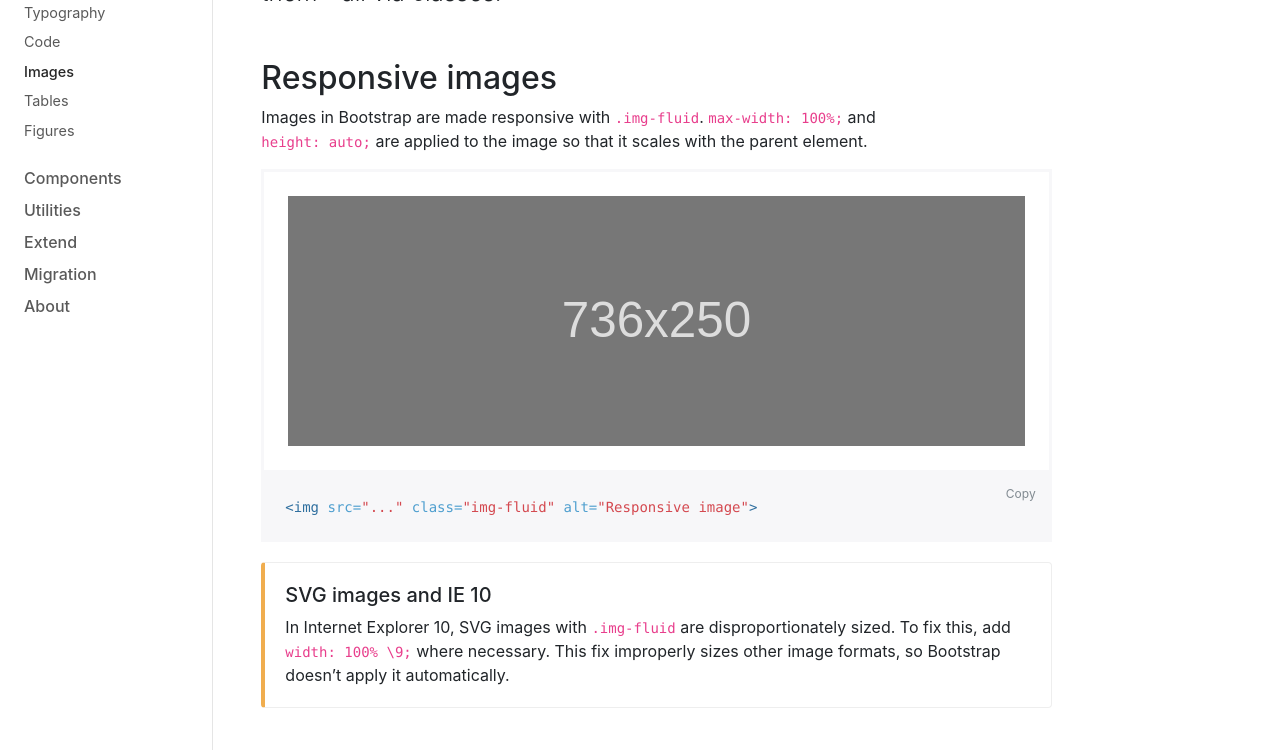
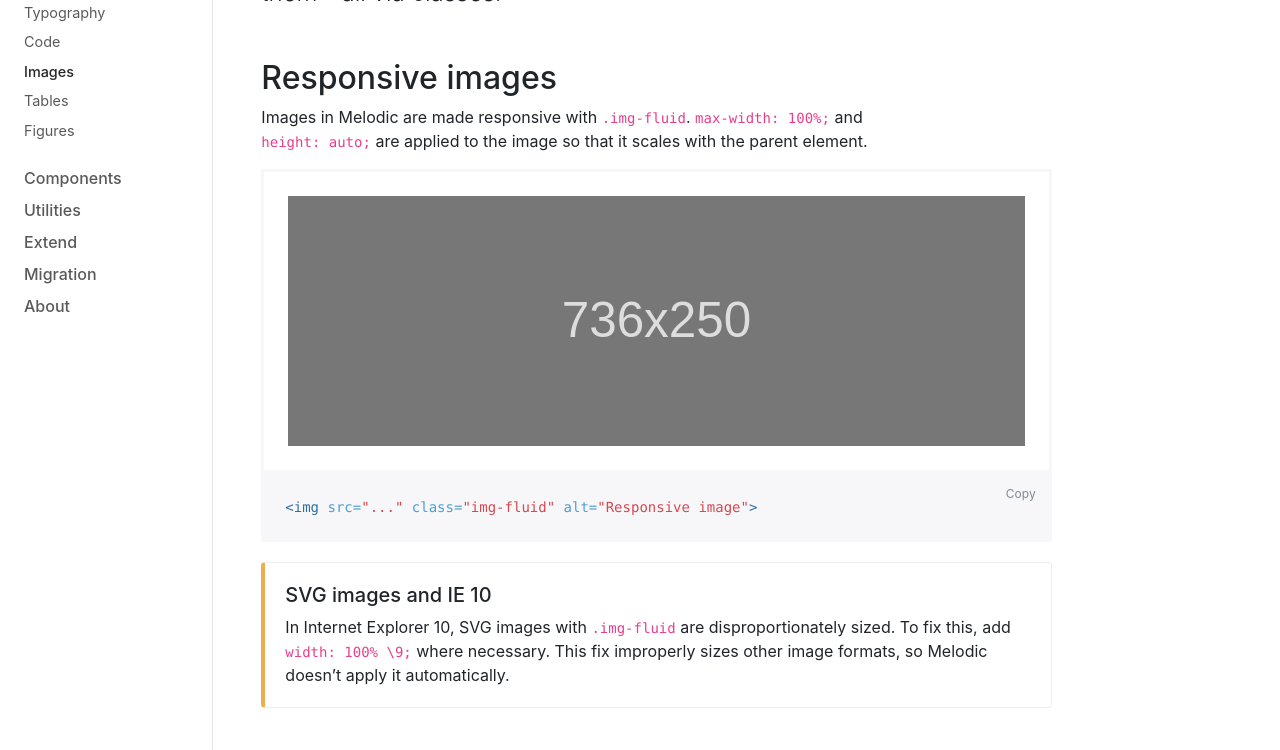
Before and after one commit to arielkirkwood/melodic-web, a Jekyll site: the page built from docs/4.0/content/images.md, in a window 1280 px wide and 1400 px high. Shown: the part 295-1045 px from the top of the window. Built offline with Jekyll 4.4.1, drawn with Linux system fonts in a browser that asks for light colours; nearby versions of some CDN libraries; comment, search, counter and statistics services are not loaded; the table of contents is made by our own code.

Commit message:
Update Content Images page

```diff
--- a/docs/4.0/content/images.md
+++ b/docs/4.0/content/images.md
@@ -8,7 +8,7 @@ toc: true
 
 ## Responsive images
 
-Images in Bootstrap are made responsive with `.img-fluid`. `max-width: 100%;` and `height: auto;` are applied to the image so that it scales with the parent element.
+Images in Melodic are made responsive with `.img-fluid`. `max-width: 100%;` and `height: auto;` are applied to the image so that it scales with the parent element.
 
 <div class="bd-example">
   <img data-src="holder.js/100px250" class="img-fluid" alt="Generic responsive image">
@@ -21,7 +21,7 @@ Images in Bootstrap are made responsive with `.img-fluid`. `max-width: 100%;` an
 {% callout warning %}
 ##### SVG images and IE 10
 
-In Internet Explorer 10, SVG images with `.img-fluid` are disproportionately sized. To fix this, add `width: 100% \9;` where necessary. This fix improperly sizes other image formats, so Bootstrap doesn't apply it automatically.
+In Internet Explorer 10, SVG images with `.img-fluid` are disproportionately sized. To fix this, add `width: 100% \9;` where necessary. This fix improperly sizes other image formats, so Melodic doesn't apply it automatically.
 {% endcallout %}
 
 ## Image thumbnails
```
